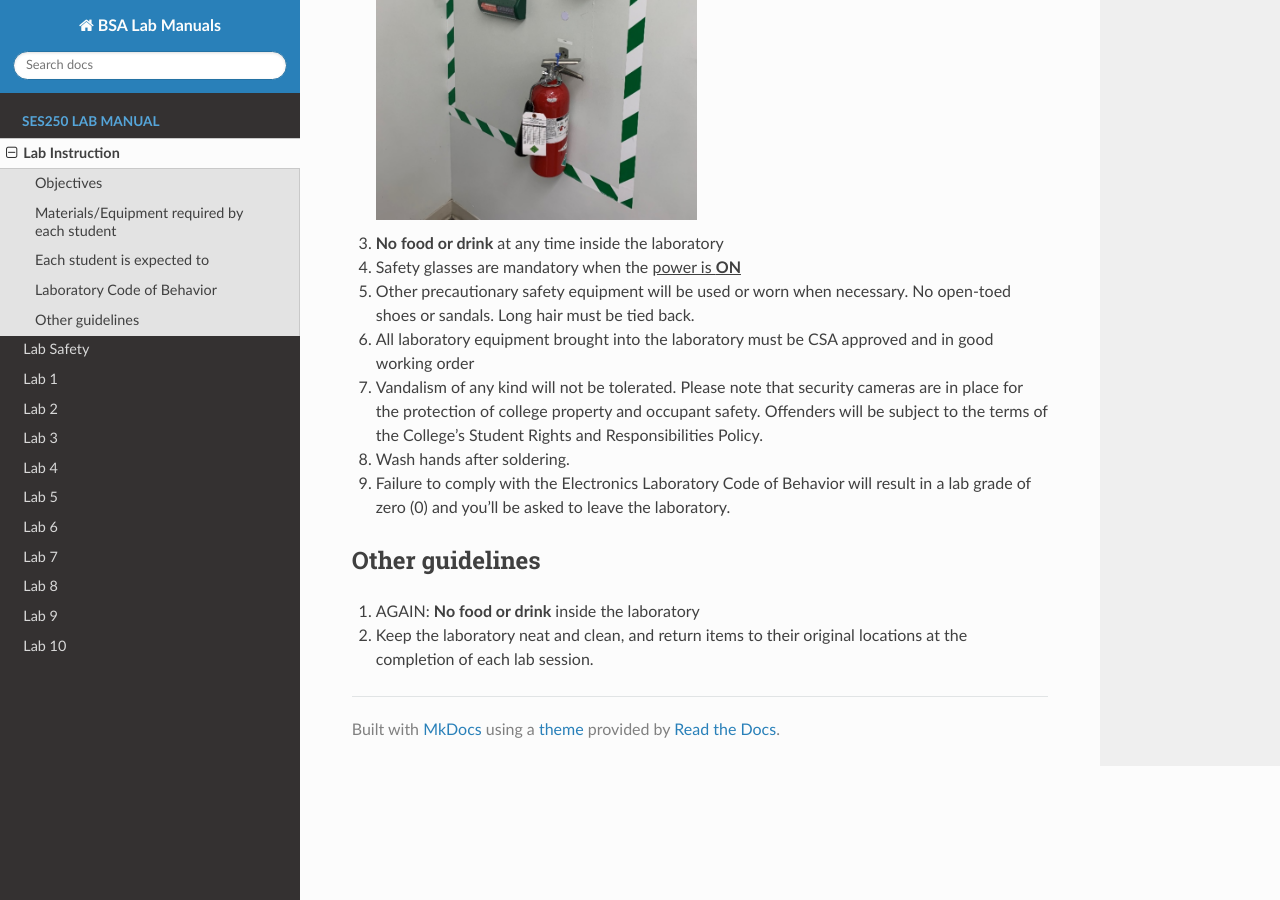
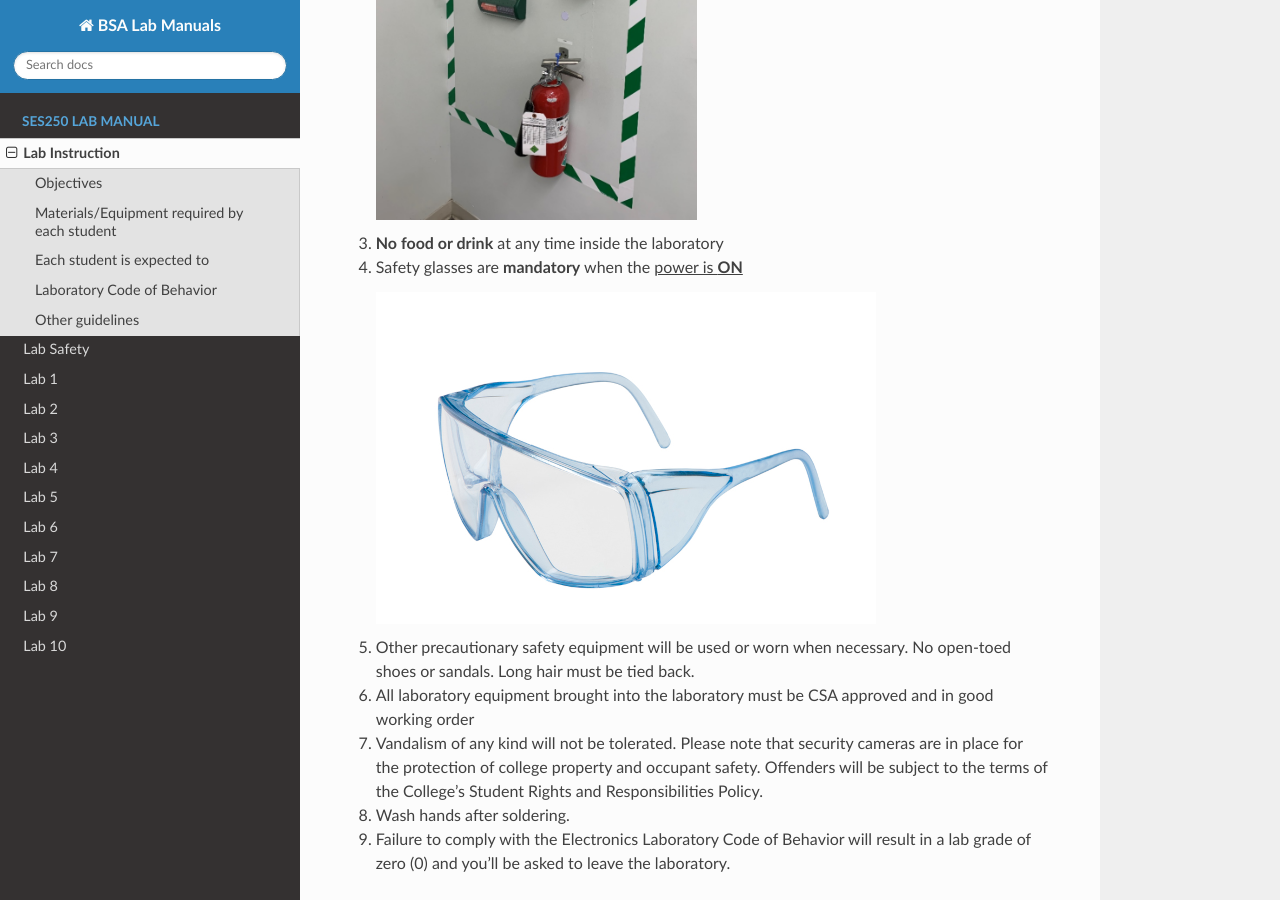
Before and after one commit to Seneca-BSA/bsa, an MkDocs documentation site: the page built from docs/ses250/instruction.md, in a window 1280 px wide and 900 px high, scrolled down 1729 px. Built offline with MkDocs 1.6.1, drawn with Linux system fonts in a browser that asks for light colours; nearby versions of some CDN libraries.

Commit message:
added safety glasses images

```diff
--- a/docs/ses250/instruction.md
+++ b/docs/ses250/instruction.md
@@ -34,7 +34,10 @@ SES250 Electromagnatics
     ![Safety Station](instruction-safety-station.png)
 
 1. **No food or drink** at any time inside the laboratory
-1. Safety glasses are mandatory when the <u>power is **ON**</u>
+1. Safety glasses are **mandatory** when the <u>power is **ON**</u>
+
+    ![Safety Glasses](instruction-safety-glasses.png)
+
 1. Other precautionary safety equipment will be used or worn when necessary. No open-toed shoes or sandals. Long hair must be tied back.
 1. All laboratory equipment brought into the laboratory must be CSA approved and in good working order
 1. Vandalism of any kind will not be tolerated. Please note that security cameras are in place for the protection of college property and occupant safety. Offenders will be subject to the terms of the College’s Student Rights and Responsibilities Policy.
```
Also changed, not shown: docs/ses250/instruction-safety-glasses.png (added).
